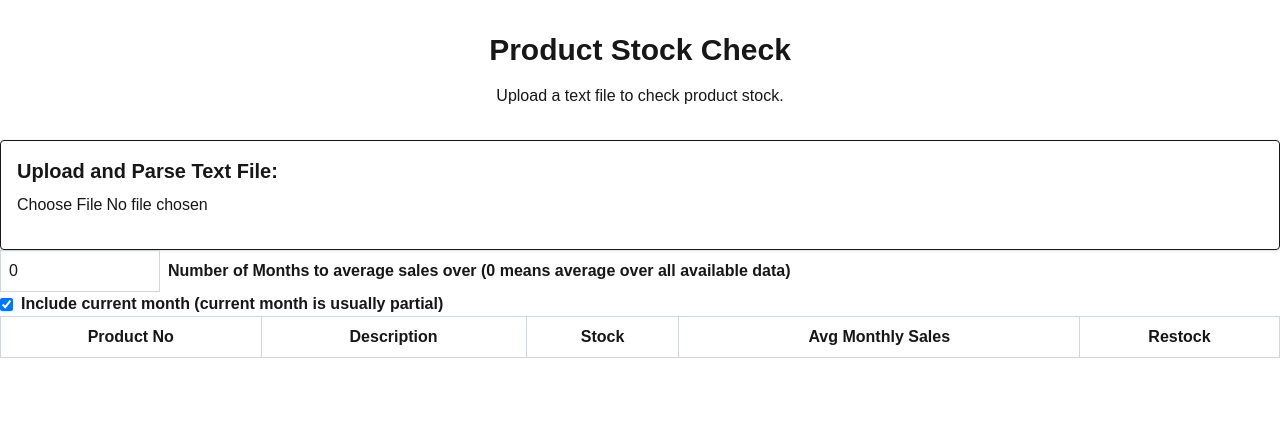
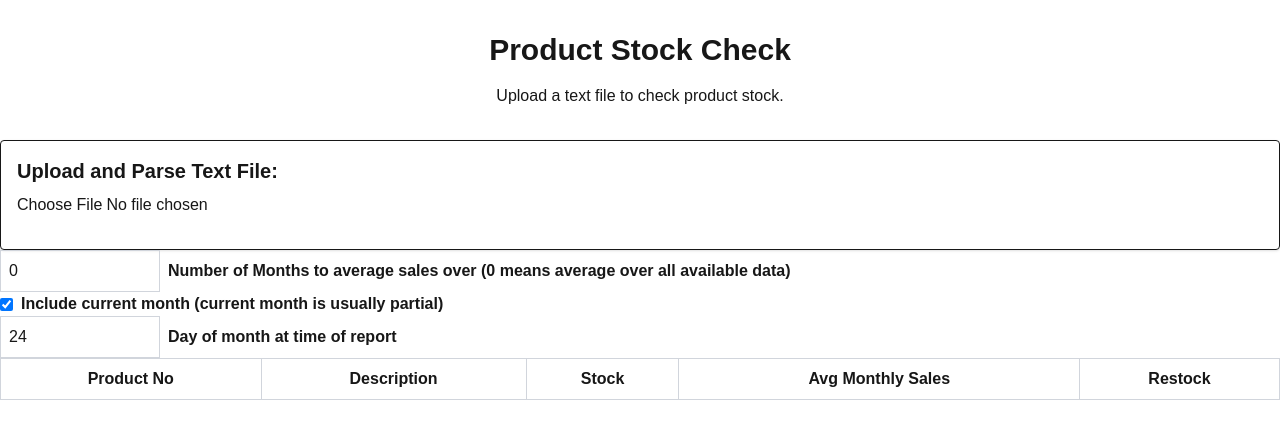
Before and after one commit to deep123845/product-stock-check, a Next.js app: page / in a window 1280 px wide. Shown: the top 438 px of the page. Built offline with nearby package versions, Linux system fonts and the light colour scheme.

Commit message:
added input for day of month

```diff
--- a/src/app/components/ProductHistoryDisplay.tsx
+++ b/src/app/components/ProductHistoryDisplay.tsx
@@ -19,6 +19,7 @@ const ProductHistoryDisplay: React.FC<ProductHistoryDisplayProps> = ({ productHi
 
     const [monthsforAverage, setMonthsforAverage] = useState<number>(0);
     const [includeCurrentMonth, setIncludeCurrentMonth] = useState<boolean>(true);
+    const [currentDay, setCurrentDay] = useState<number>(new Date().getDate());
 
     const getfirstMonths = (productHistory: ProductHistory[]) => {
         const firstMonths: { [productNo: string]: number } = {};
@@ -37,7 +38,7 @@ const ProductHistoryDisplay: React.FC<ProductHistoryDisplayProps> = ({ productHi
     const firstMonth = getfirstMonths(productHistory);
 
     // get the fraction of the last month that has passed (days elsapsed/ days in month)
-    const getLastMonthFraction = new Date().getDate() / new Date(new Date().getFullYear(), new Date().getMonth() + 1, 0).getDate();
+    const getLastMonthFraction = currentDay / new Date(new Date().getFullYear(), new Date().getMonth() + 1, 0).getDate();
 
     const getIncludedMonths = () => {
         const includedMonths: { [productNo: string]: number[] } = {};
@@ -136,6 +137,11 @@ const ProductHistoryDisplay: React.FC<ProductHistoryDisplayProps> = ({ productHi
         setIncludeCurrentMonth(value);
     }
 
+    const handleCurrentDayChange = (event: React.ChangeEvent<HTMLInputElement>) => {
+        const value = event.target.value;
+        setCurrentDay(value ? parseInt(value) : 0);
+    }
+
     return (
         <div className="overflow-x-auto">
             <div className="flex items-center">
@@ -157,6 +163,18 @@ const ProductHistoryDisplay: React.FC<ProductHistoryDisplayProps> = ({ productHi
                     onChange={handleIncludeCurrentMonthChange}
                 />
                 <p className="text-l font-bold">{"Include current month (current month is usually partial)"}</p>
+            </div>
+            <div className="flex items-center">
+                <input
+                    type="number"
+                    className="border border-gray-300 p-2 w-1/8 mr-2"
+                    placeholder="Enter day of month of report"
+                    value={currentDay}
+                    onChange={handleCurrentDayChange}
+                    min="1"
+                    max="31"
+                />
+                <p className="text-l font-bold">{"Day of month at time of report"}</p>
             </div>
             <table className="min-w-full border-collapse border border-gray-300">
                 <thead>
```
